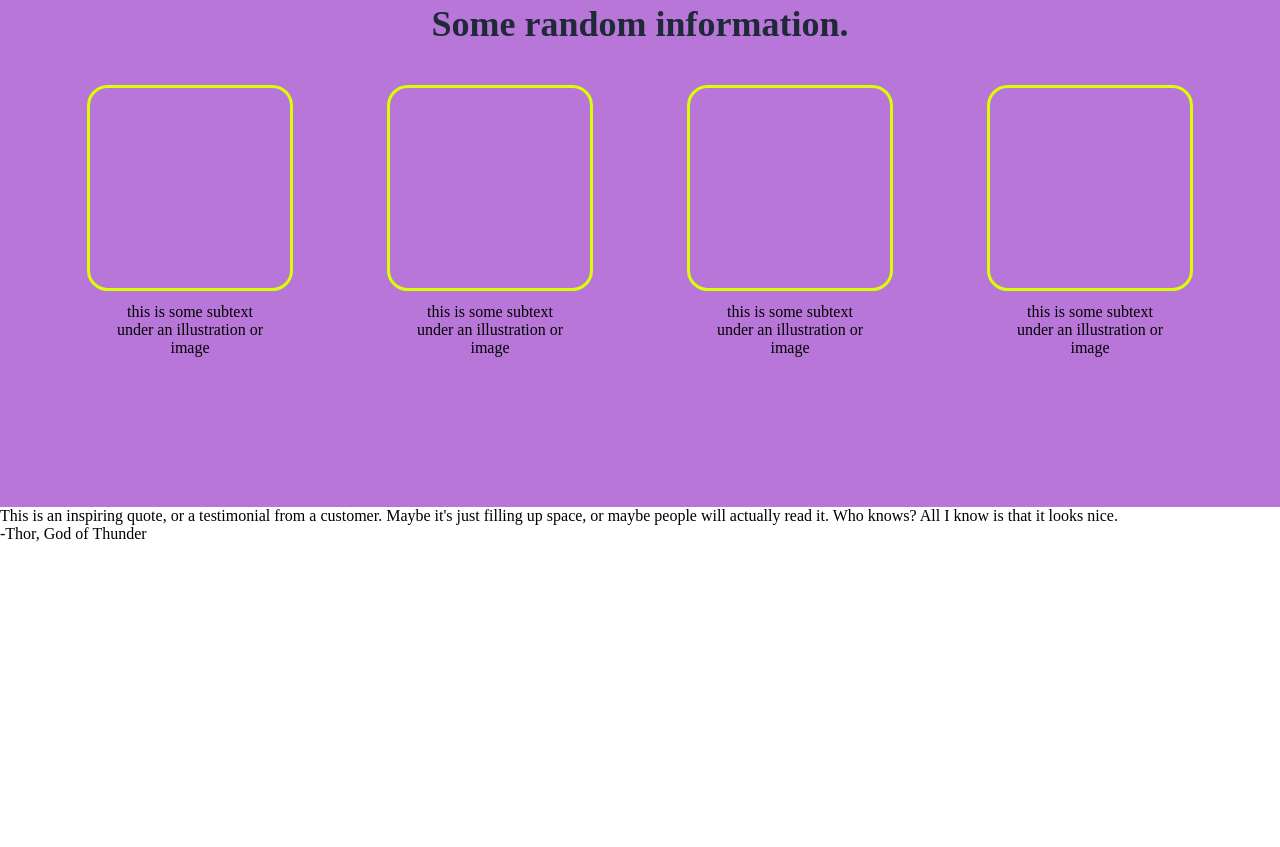
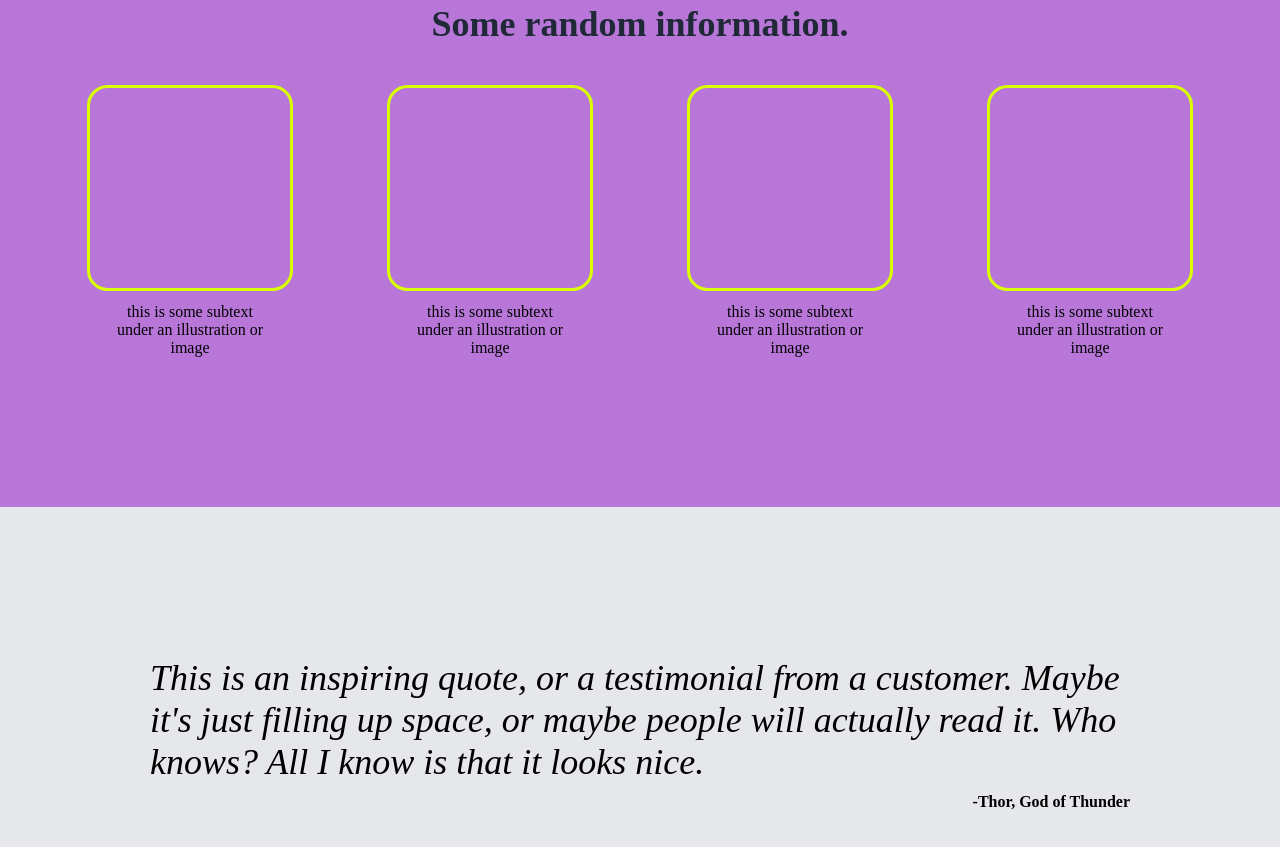
Before and after one commit to Bardemic/landingPageOdin, a plain HTML site: page index.html in a window 1280 px wide. Shown: the part 518-1365 px from the top of the page. Before the commit the page ends 1061 px from the top, so only its background shows below. Drawn offline with Linux system fonts and the light colour scheme.

Commit message:
Add CSS to Third Section

```diff
--- a/styles.css
+++ b/styles.css
@@ -125,3 +125,21 @@ img {
     width: 150px;
     text-align: center;
 }
+
+.thirdSection {
+    display: flex;
+    flex-direction: column;
+    padding: 150px;
+    background-color: #E5E7EB;
+}
+
+.quote {
+    font-style: italic;
+    font-size: 36px;
+    margin-bottom: 10px;
+}
+
+.quotedBy {
+    font-weight: bolder;
+    align-self: flex-end;
+}
```
